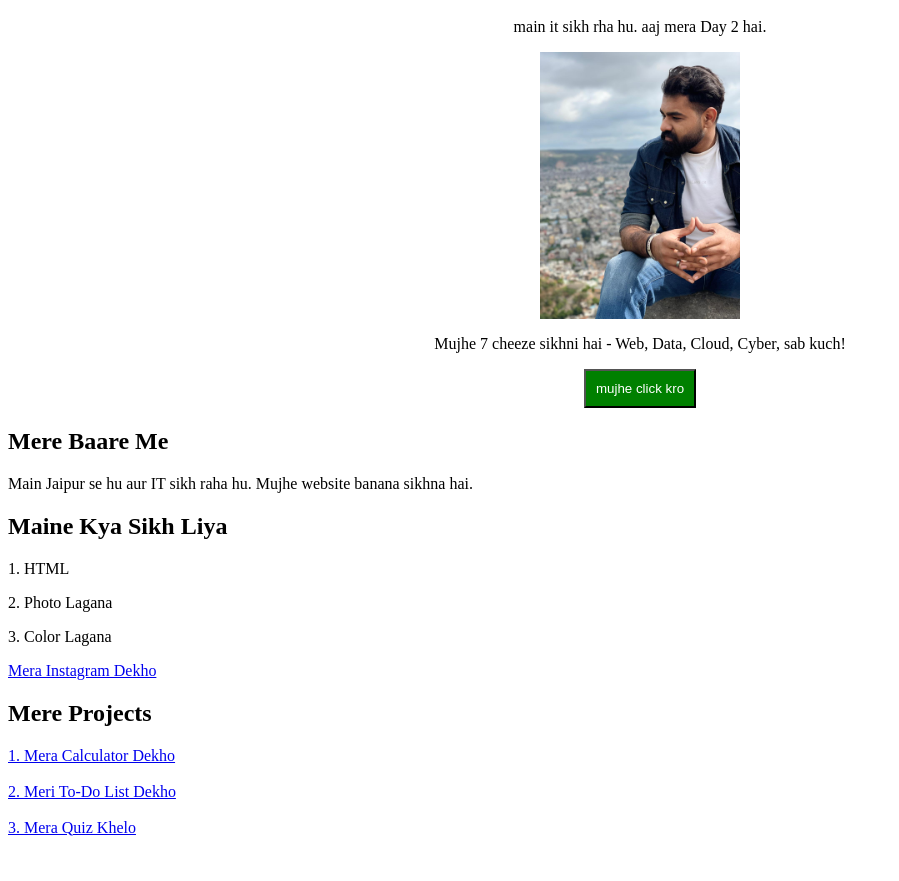
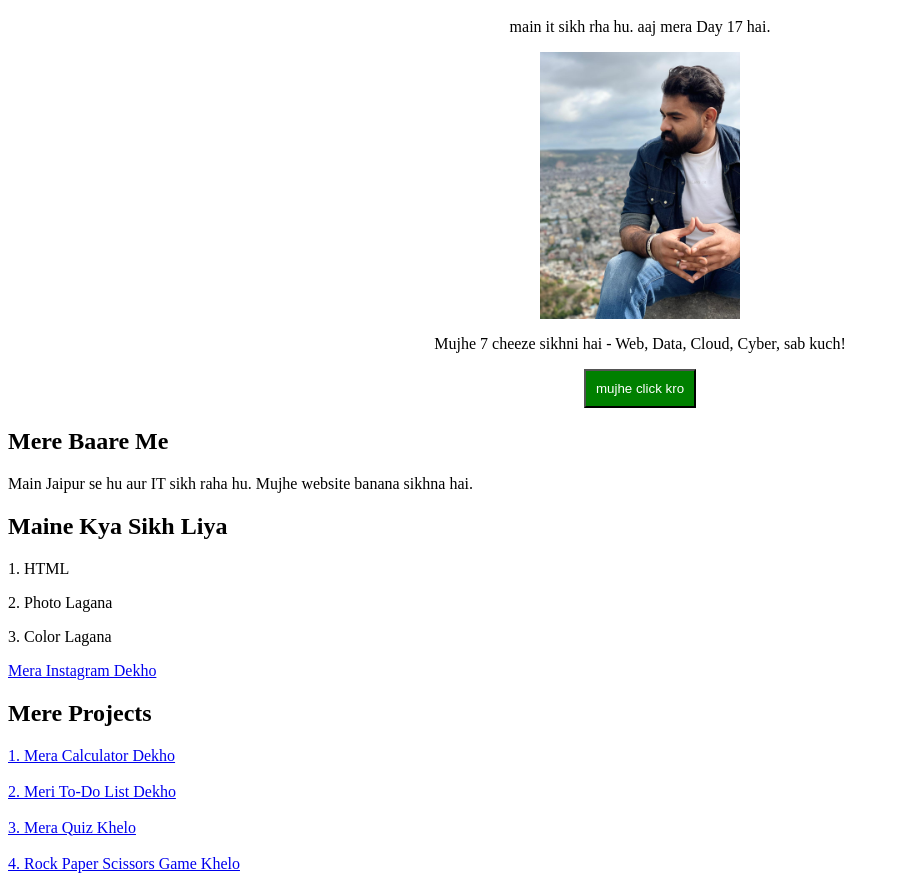
Before and after one commit to summer90249-guru/meri-website, a plain HTML site: page index.html in a window 1280 px wide. Shown: the part 48-929 px from the top of the page, without its empty margins (0-899 px from the left). Before the commit the page ends 893 px from the top, so only its background shows below. Drawn offline with Linux system fonts and the light colour scheme.

Commit message:
Add files via upload

```diff
--- a/index.html
+++ b/index.html
@@ -1,5 +1,5 @@
 <h1 style="color: blue; text-align: center;">Namaste, my name is vijay</h1>
-<p style="text-align: center;">main it sikh rha hu. aaj mera Day 2 hai.</p>
+<p style="text-align: center;">main it sikh rha hu. aaj mera Day 17 hai.</p>
 
 <center>
 <img src="meri-photo.jpeg" width="200">
@@ -7,24 +7,30 @@
 
 <p style="text-align: center;">Mujhe 7 cheeze sikhni hai - Web, Data, Cloud, Cyber, sab kuch!</p>
 <center>
-<button onclick="helloBolo()"style="background-color: green; color: white; padding: 10px;">mujhe click kro</button>
+<button onclick="helloBolo()" style="background-color: green; color: white; padding: 10px;">mujhe click kro</button>
 </center>
+
 <h2>Mere Baare Me</h2>
 <p>Main Jaipur se hu aur IT sikh raha hu. Mujhe website banana sikhna hai.</p>
+
 <h2>Maine Kya Sikh Liya</h2>
 <p>1. HTML</p>
 <p>2. Photo Lagana</p>
 <p>3. Color Lagana</p>
 
 <a href="https://instagram.com">Mera Instagram Dekho</a>
-<script>
-function helloBolo() {
-  alert("Namaste! Mujhe click karne ke liye Dhanyawad!");
-}
-</script>
+
 <h2>Mere Projects</h2>
 <a href="calculator.html">1. Mera Calculator Dekho</a>
 <br><br>
 <a href="todo.html">2. Meri To-Do List Dekho</a>
 <br><br>
 <a href="quiz.html">3. Mera Quiz Khelo</a>
+<br><br>
+<a href="game.html">4. Rock Paper Scissors Game Khelo</a>
+
+<script>
+function helloBolo() {
+  alert("Namaste! Mujhe click karne ke liye Dhanyawad!");
+}
+</script>
```
